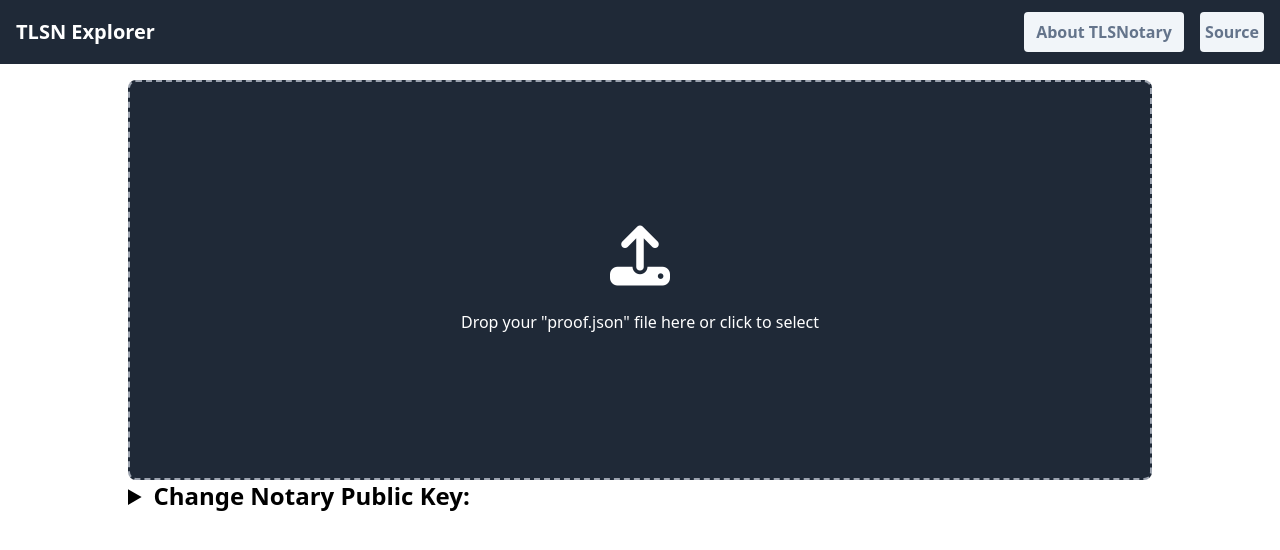
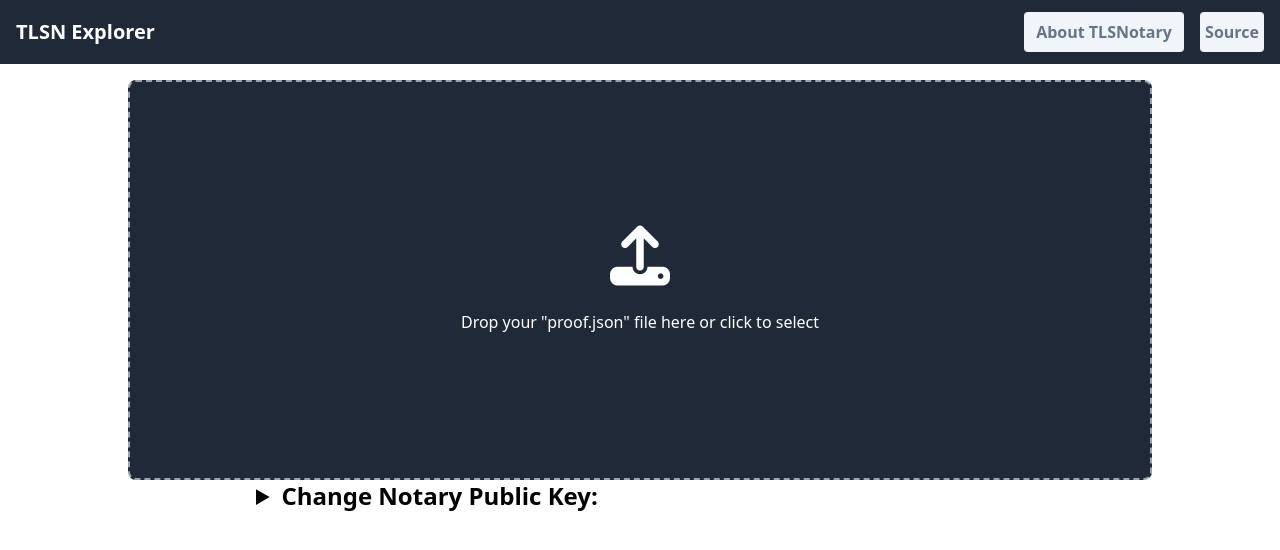
Before and after one commit to tlsnotary/explorer, a React app: page / in a window 1280 px wide. Shown: the top 550 px of the page. Built offline with nearby package versions, Linux system fonts and the light colour scheme.

Commit message:
refactor(NotaryKey) update textarea styling

```diff
--- a/src/components/NotaryKey/index.tsx
+++ b/src/components/NotaryKey/index.tsx
@@ -18,11 +18,11 @@ export default function NotaryKey(): ReactElement {
 
 
   return (
-    <details>
+    <details className="w-3/4 m-auto">
       <summary className="text-2xl font-bold cursor-pointer">
         Change Notary Public Key:
       </summary>
-      <textarea className="w-full h-40 rounded bg-gray-800 text-white" value={notaryKey} onInput={(e) => handleInput(e)}>
+      <textarea className="w-full h-40 rounded bg-gray-800 text-white resize-none" value={notaryKey} onChange={(e) => handleInput(e)}>
       </textarea>
       <button className="button" onClick={() => setNotaryKey('123')}>
         notary.pse.dev
```
